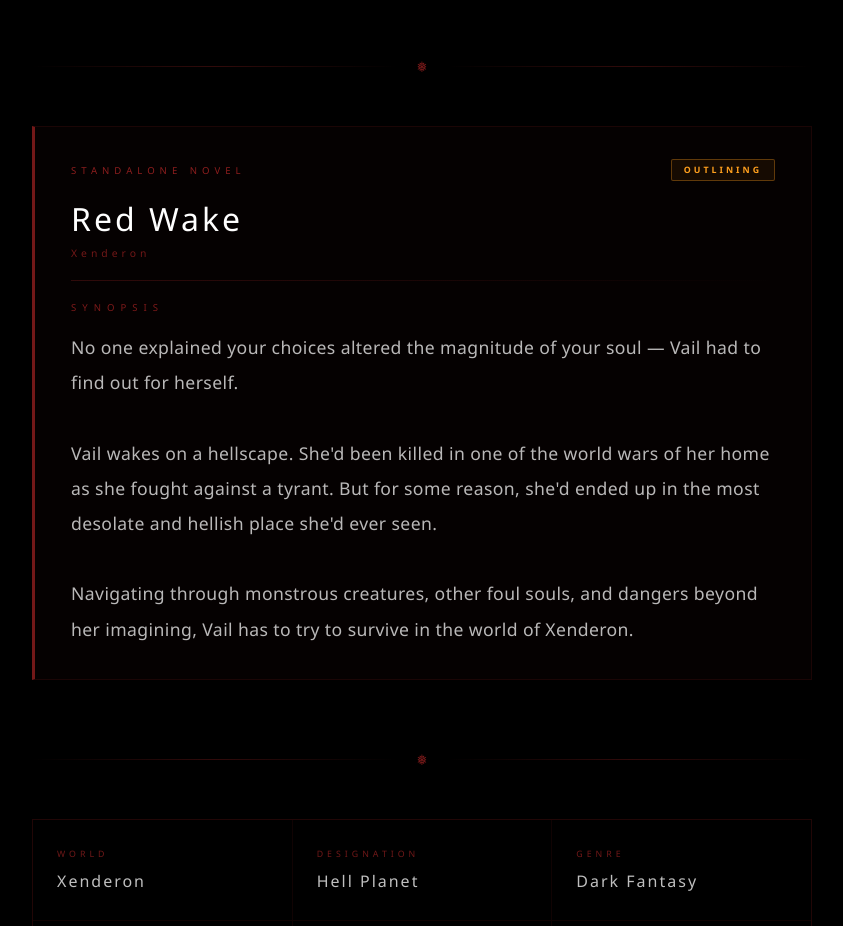
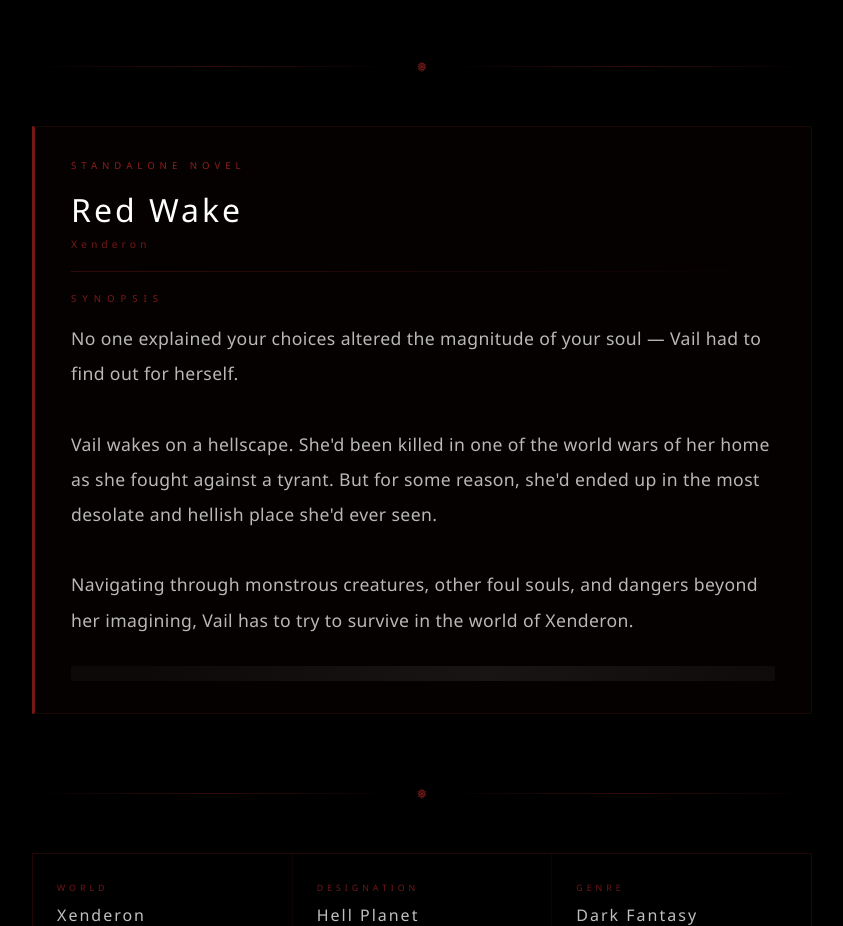
Before and after one commit to mazerati96/deep-vault-collective, a website with bundled scripts: page pages/xenderon.html in a window 1280 px wide. Shown: the part 1225-2151 px from the top of the page, without its empty margins (218-1061 px from the left). Built offline with nearby package versions, Linux system fonts and the light colour scheme; no server answers.

Commit message:
trying to fix progress bar in xenderon

```diff
--- a/pages/xenderon.html
+++ b/pages/xenderon.html
@@ -6,6 +6,8 @@
     <title>Xenderon | Deep Vault Collective</title>
     <link rel="stylesheet" href="../css/global.css" />
     <link rel="stylesheet" href="../css/xenderon.css" />
+    <!-- progress-bar.css provides the shared bar/edit panel layout.
+         xenderon.css overrides the colour tokens to match this world's red palette. -->
     <link rel="stylesheet" href="../css/progress-bar.css" />
 </head>
 <body>
@@ -86,12 +88,15 @@
             <span class="divider-line"></span>
         </div>
 
-        <!-- Book Card -->
+        <!-- Book Card
+             data-book-id is required — progress-bar.js uses it to fetch
+             from Firestore and attach the progress bar. Must be unique site-wide.
+             Badge text is left empty — progress-bar.js populates it on load. -->
         <div class="book-cards-stack">
-            <div class="book-card">
+            <div class="book-card" data-book-id="xenderon-red-wake">
                 <div class="book-card-header">
                     <div class="book-number">STANDALONE NOVEL</div>
-                    <span class="status-badge outlining">OUTLINING</span>
+                    <span class="status-badge"></span>
                 </div>
                 <h3 class="book-card-title">Red Wake</h3>
                 <div class="book-card-series">Xenderon</div>
@@ -107,6 +112,7 @@
                     Navigating through monstrous creatures, other foul souls, and dangers beyond her imagining,
                     Vail has to try to survive in the world of Xenderon.
                 </p>
+                <!-- progress-bar.js injects the bar block here at the bottom of the card -->
             </div>
         </div>
 
@@ -152,8 +158,10 @@
 
     <script src="../js/navigation.js"></script>
     <script src="../js/xenderon.js"></script>
-    <script src="../js/progress-bar.js"></script>
+    <!-- auth-badge.js MUST load before progress-bar.js so Firebase is
+         initialised (via firebase-config.js) before the module runs. -->
     <script type="module" src="../auth/auth-badge.js"></script>
+    <script type="module" src="../js/progress-bar.js"></script>
 
 </body>
 </html>
```
